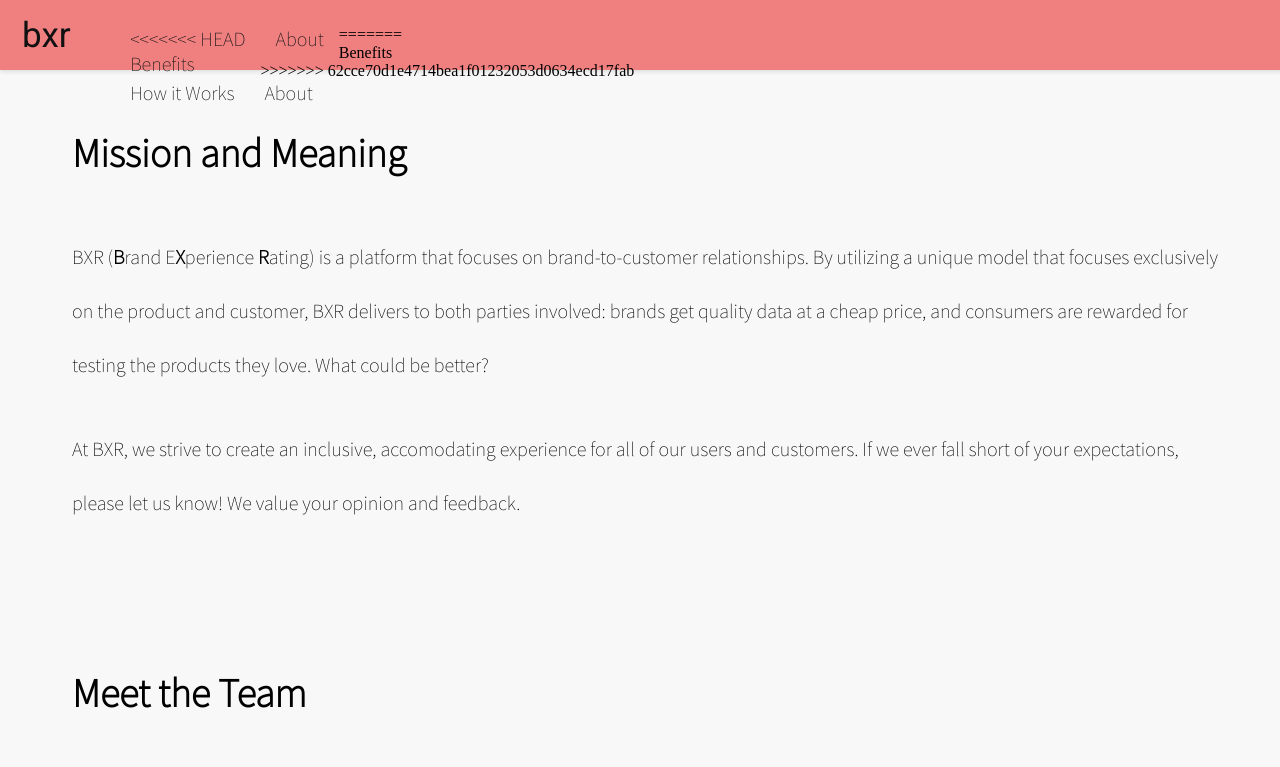
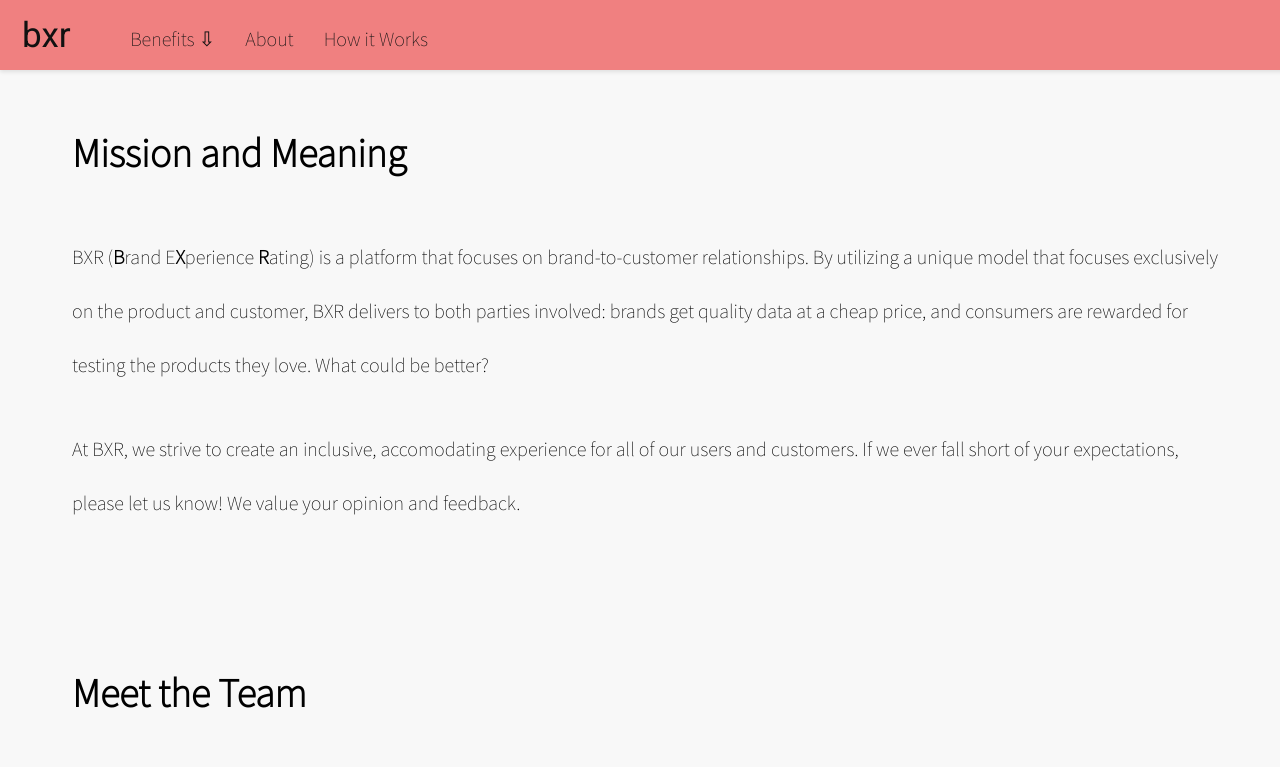
Before and after one commit to berlindaniel/bxr_dev, a plain HTML site: page about.html in a window 1280 px wide. Shown: the top 767 px of the page. Drawn offline with Linux system fonts and the light colour scheme; files whose address does not match are found by name.

Commit message:
header fixes

```diff
--- a/about.html
+++ b/about.html
@@ -17,25 +17,14 @@
     <nav>
       <ul>
         <li> <a class="dropbtn">
-<<<<<<< HEAD
-        <div class="dropdown"><a>Benefits</a><div class="dropdown-content">
+        <div class="dropdown"><a>Benefits &#8681;</a><div class="dropdown-content">
             <a href="#">For Brands</a>
             <a href="#">For Owners</a>
             <a href="#">For Renters</a>
           </div>
         </div></a> </li>
         <li> <a href="about.html"> About </a> </li>
-=======
-          <div class="dropdown"><a>Benefits</a><div class="dropdown-content">
-              <a href="#">For Brands</a>
-              <a href="#">For Owners</a>
-              <a href="#">For Renters</a>
-            </div>
-          </div>
-        </a> </li>
->>>>>>> 62cce70d1e4714bea1f01232053d0634ecd17fab
         <li> <a href="index.html#hiw"> How it Works </a> </li>
-        <li> <a href="about.html"> About </a> </li>
       </ul>
     </nav>
   </header>
```
Also changed, not shown: index.html (+0 -11 lines).
